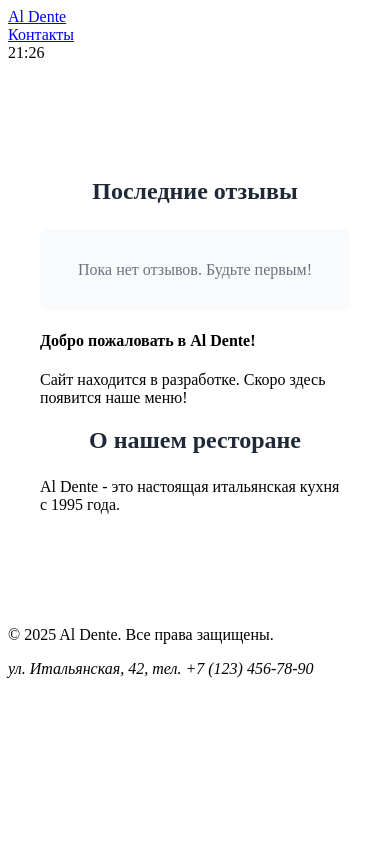
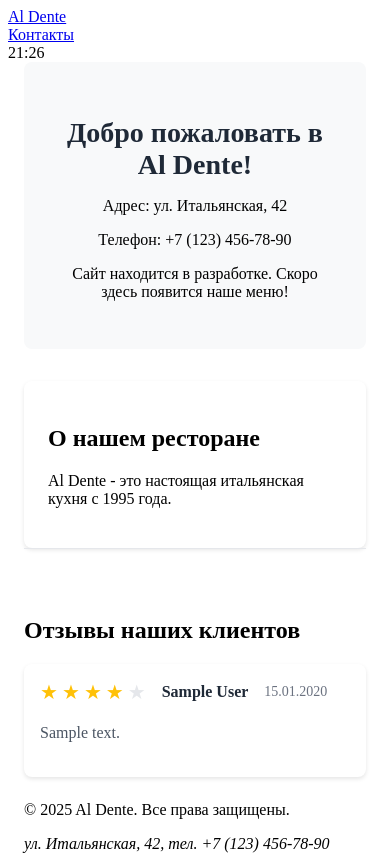
Before and after one commit to Alex-Berezovsky-non/Rest_Project, a Django app: page / in a window 390 px wide. Before the commit the page ends 678 px from the top, so only its background shows below. Run offline with Django 5.2, Linux system fonts and the light colour scheme; tables that the repository leaves empty hold one stand-in row (values such as "Sample post").

Commit message:
RU: feat: Обновление стилей и структуры отзывов - Полностью переработана CSS-структура с использованием переменных - Оптимизированы стили карточек отзывов - Улучшена адаптивность и читаемость кода - Устранено дублирование стилей
ENG:
feat: Update review styles and structure
- Completely redesigned CSS structure using variables
- Optimized review card styles
- Improved responsiveness and code readability
- Eliminated style duplication"

```diff
--- a/core/static/scss/main.css
+++ b/core/static/scss/main.css
@@ -1,194 +1,133 @@
-/* ========== Star Rating ========== */
-.star-rating {
-  display: inline-flex;
-  direction: ltr;
-  margin: 0.5rem 0;
-  font-size: 1.5rem;
-  line-height: 1;
-
-  .star {
-    color: #ddd;
-    cursor: pointer;
-    transition: all 0.2s ease;
-    padding: 0 0.15rem;
-    position: relative;
-    user-select: none;
-
-    &:hover {
-      transform: scale(1.15);
+/* ========== Base Styles ========== */
+:root {
+  --primary-color: #1f2937;
+  --secondary-color: #4b5563;
+  --accent-color: #ffc107;
+  --light-gray: #f8f9fa;
+  --medium-gray: #e5e7eb;
+  --text-gray: #6b7280;
+  --white: #ffffff;
+  --shadow-sm: 0 2px 4px rgba(0, 0, 0, 0.1);
+  --shadow-md: 0 4px 6px rgba(0, 0, 0, 0.1);
+  --border-radius: 0.5rem;
+  --transition: all 0.2s ease;
 }
 
-    &.active {
-      color: #ffc107;
-      text-shadow: 0 0 4px rgba(255, 193, 7, 0.3);
+/* ========== Layout ========== */
+.container {
+  max-width: 800px;
+  margin: 0 auto;
+  padding: 0 1rem;
 }
 
-    &:focus {
-      outline: 2px solid #3b82f6;
-      border-radius: 2px;
-    }
+.section {
+  margin: 2rem 0;
+  padding: 2rem 0;
 }
 
-  .rating-hint {
-    display: block;
-    font-size: 0.75rem;
-    color: #6b7280;
-    margin-top: 0.5rem;
-  }
-}
-
-/* ========== Review Form ========== */
-.review-container {
-  max-width: 600px;
-  margin: 2rem auto;
-  padding: 1.5rem;
-  background: #fff;
-  border-radius: 0.5rem;
-  box-shadow: 0 2px 10px rgba(0, 0, 0, 0.05);
-
-  .review-title {
-    text-align: center;
-    margin-bottom: 1.5rem;
-    color: #1f2937;
-    font-size: 1.5rem;
-    font-weight: 600;
-  }
-}
-
-.review-form {
-  .form-group {
-    margin-bottom: 1.25rem;
-
-    label {
-      display: block;
-      margin-bottom: 0.5rem;
-      font-weight: 500;
-      color: #374151;
-    }
-
-    input[type="text"],
-    textarea {
-      width: 100%;
-      padding: 0.5rem;
-      border: 1px solid #d1d5db;
-      border-radius: 0.375rem;
-      transition: border-color 0.2s;
-
-      &:focus {
-        border-color: #3b82f6;
-        outline: none;
-      }
-    }
-
-    textarea {
-      min-height: 120px;
-      resize: vertical;
-    }
-
-    .error {
-      color: #ef4444;
-      font-size: 0.875rem;
-      margin-top: 0.25rem;
-    }
-  }
-
-  .submit-btn {
-    display: block;
-    width: 100%;
-    padding: 0.75rem;
-    background-color: #3b82f6;
-    color: white;
-    border: none;
-    border-radius: 0.375rem;
-    font-size: 1rem;
-    font-weight: 500;
-    cursor: pointer;
-    transition: background-color 0.2s;
-
-    &:hover {
-      background-color: #2563eb;
-    }
-  }
-}
-
-/* ========== Reviews List ========== */
-.reviews-section {
-  max-width: 800px;
-  margin: 2rem auto;
-  padding: 0 1rem;
-
-  h2 {
-    font-size: 1.5rem;
-    color: #1f2937;
+.section-title {
+  font-size: 1.8rem;
+  color: var(--primary-color);
   margin-bottom: 1.5rem;
   text-align: center;
 }
 
-  .reviews-container {
-    display: grid;
-    gap: 1.5rem;
+/* ========== Hero Section ========== */
+.hero {
+  text-align: center;
+  padding: 2rem;
+  background: var(--light-gray);
+  border-radius: var(--border-radius);
+  margin-bottom: 2rem;
+}
+
+.hero h1 {
+  font-size: 2.25rem;
+  color: var(--primary-color);
+  margin-bottom: 1rem;
+}
+
+/* ========== About Section ========== */
+.about {
+  padding: 1.5rem;
+  background: var(--white);
+  border-radius: var(--border-radius);
+  box-shadow: var(--shadow-sm);
+}
+
+/* ========== Reviews Section ========== */
+.reviews-section {
+  border-top: 1px solid var(--medium-gray);
+  padding-top: 3rem;
 }
 
 .review-card {
   padding: 1.5rem;
-    background: #fff;
-    border-radius: 0.5rem;
-    box-shadow: 0 2px 6px rgba(0, 0, 0, 0.05);
-    transition: transform 0.2s, box-shadow 0.2s;
+  background: var(--white);
+  border-radius: var(--border-radius);
+  box-shadow: var(--shadow-sm);
+  transition: var(--transition);
+  margin-bottom: 1.5rem;
+}
 
-    &:hover {
+.review-card:hover {
   transform: translateY(-2px);
-      box-shadow: 0 4px 12px rgba(0, 0, 0, 0.1);
+  box-shadow: var(--shadow-md);
 }
 
 .review-header {
   display: flex;
   align-items: center;
+  flex-wrap: wrap;
+  gap: 1rem;
   margin-bottom: 1rem;
-      gap: 1rem;
-      flex-wrap: wrap;
+}
 
 .stars {
-        color: #ffc107;
+  display: flex;
+  gap: 0.25rem;
+}
+
+.star {
+  color: var(--medium-gray);
   font-size: 1.25rem;
-        letter-spacing: 0.1em;
+}
+
+.star.active {
+  color: var(--accent-color);
 }
 
 .review-author {
   font-weight: 600;
-        color: #1f2937;
+  color: var(--primary-color);
 }
 
 .review-date {
-        color: #6b7280;
+  color: var(--text-gray);
   font-size: 0.875rem;
-      }
 }
 
 .review-text {
-      color: #4b5563;
+  color: var(--secondary-color);
   line-height: 1.6;
-    }
 }
 
 .no-reviews {
   text-align: center;
-    color: #6b7280;
+  color: var(--text-gray);
   padding: 2rem;
-    background: #f9fafb;
-    border-radius: 0.5rem;
-  }
+  background: var(--light-gray);
+  border-radius: var(--border-radius);
 }
 
-/* Адаптивность */
+/* ========== Responsive Styles ========== */
 @media (max-width: 640px) {
-  .review-container,
-  .reviews-section {
-    padding: 1rem;
+  .hero h1 {
+    font-size: 1.75rem;
   }
 
-  .star-rating {
-    font-size: 1.25rem;
+  .section {
+    padding: 1rem 0;
   }
 
   .review-card {
--- a/core/templates/core/home.html
+++ b/core/templates/core/home.html
@@ -1,10 +1,11 @@
-{% extends 'reviews/list.html' %}
+{% extends 'core/base.html' %}
 
-{% block reviews_title %}Последние отзывы{% endblock %}
-
-{% block reviews_extra %}
+{% block content %}
+<div class="main-content">
   <section class="hero">
     <h1>{{ welcome_message }}</h1>
+    <p>Адрес: {{ address }}</p>
+    <p>Телефон: {{ phone }}</p>
     <p>Сайт находится в разработке. Скоро здесь появится наше меню!</p>
   </section>
 
@@ -12,4 +13,41 @@
     <h2>О нашем ресторане</h2>
     <p>Al Dente - это настоящая итальянская кухня с 1995 года.</p>
   </section>
+</div>
+
+<!-- Блок отзывов -->
+<div class="reviews-section">
+  <h2>Отзывы наших клиентов</h2>
+
+  {% if reviews %}
+    <div class="reviews-container">
+      {% for review in reviews %}
+        <div class="review-card">
+          <div class="review-header">
+            <div class="stars">
+              {% for i in "12345" %}
+                <span class="star {% if forloop.counter <= review.rating %}active{% endif %}">★</span>
+              {% endfor %}
+            </div>
+            <span class="review-author">
+              {% if review.author %}
+                {{ review.author.get_full_name|default:review.author.username }}
+              {% else %}
+                {{ review.author_name|default:"Аноним" }}
+              {% endif %}
+            </span>
+            <span class="review-date">{{ review.created_at|date:"d.m.Y" }}</span>
+          </div>
+          <div class="review-text">
+            <p>{{ review.text }}</p>
+          </div>
+        </div>
+      {% endfor %}
+    </div>
+  {% else %}
+    <div class="no-reviews">
+      <p>Пока нет отзывов. Будьте первым!</p>
+    </div>
+  {% endif %}
+</div>
 {% endblock %}
--- a/core/views.py
+++ b/core/views.py
@@ -1,13 +1,25 @@
-from django.views.generic import TemplateView
+from django.views.generic import ListView, TemplateView
+from reviews.models import Review
+from typing import Any
 
-class HomeView(TemplateView):
+class HomeView(ListView):
     template_name = 'core/home.html'
-    extra_context = {
-        'page_title': 'Главная',
-        'welcome_message': 'Добро пожаловать в Al Dente!',
-        'address': 'ул. Итальянская, 42',
-        'phone': '+7 (123) 456-78-90'
-    }
+    model = Review
+    context_object_name = 'reviews'
+
+    def get_queryset(self):
+        # Возвращаем только опубликованные отзывы, отсортированные по дате
+        return Review.objects.filter(is_published=True).order_by('-created_at')
+
+    def get_context_data(self, **kwargs: Any) -> dict[str, Any]:
+        context = super().get_context_data(**kwargs)
+        context.update({
+            'page_title': 'Главная',
+            'welcome_message': 'Добро пожаловать в Al Dente!',
+            'address': 'ул. Итальянская, 42',
+            'phone': '+7 (123) 456-78-90'
+        })
+        return context
 
 class ContactsView(TemplateView):
     template_name = 'core/contacts.html'
```
Lines whose indentation alone changed are shown as unchanged.
